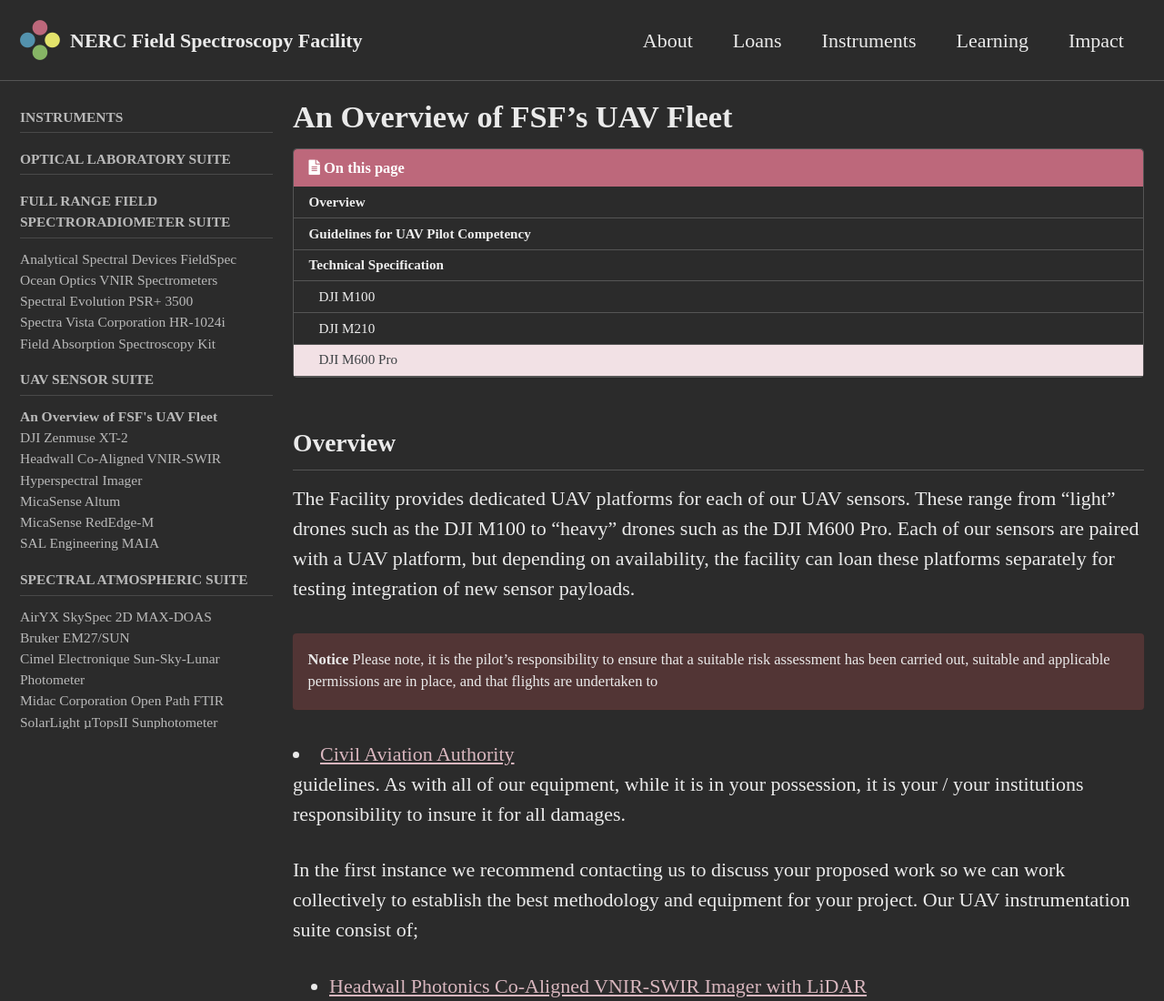
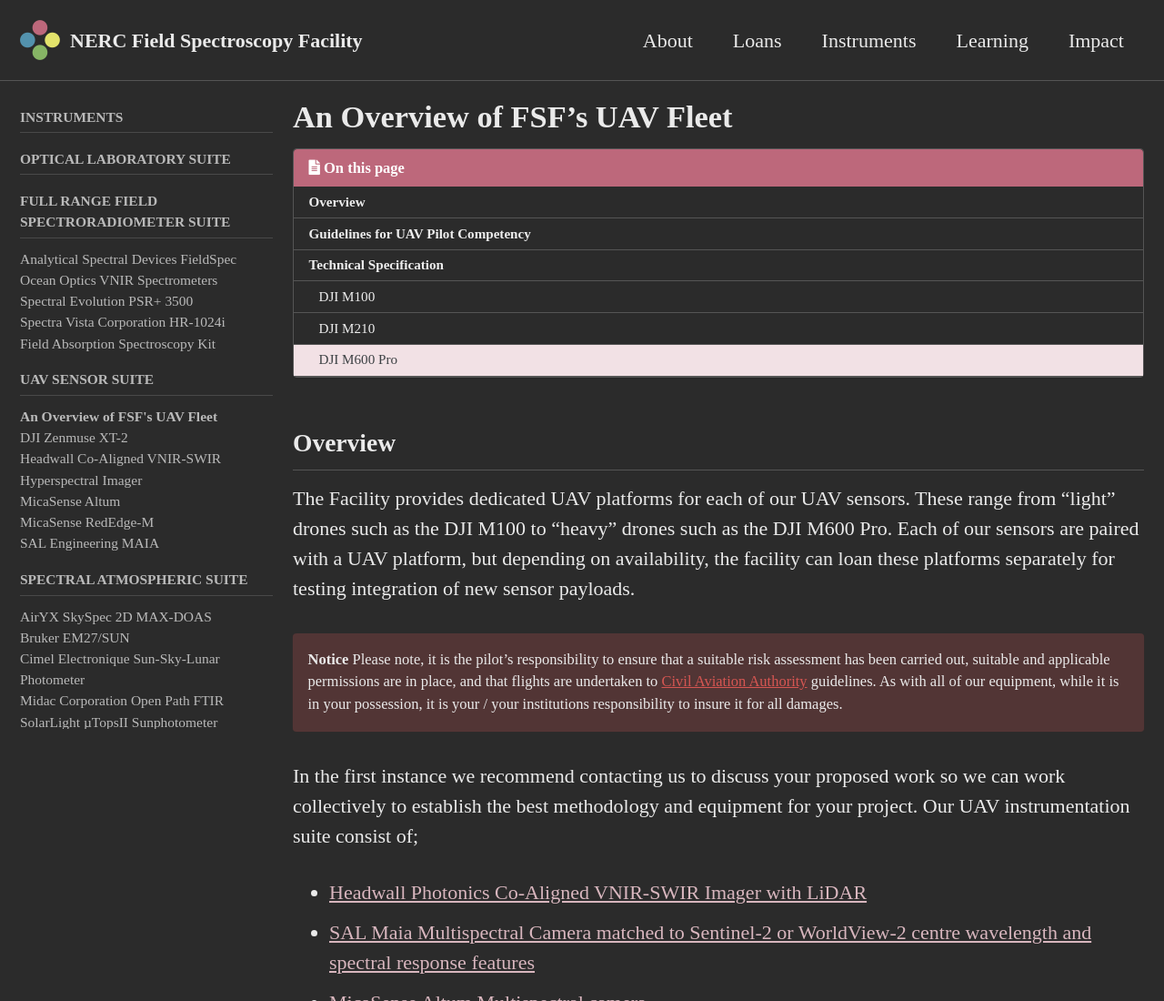
Before and after one commit to NERC-FSF/NERC-FSF.github.io, a plain HTML site: page instruments/uav/uav-fleet.html in a window 1280 px wide. Shown: the top 1100 px of the page at 91% size. Drawn offline with Linux system fonts and the light colour scheme; a web font is replaced by a local one.

Commit message:
Update uav-fleet.html

```diff
--- a/instruments/uav/uav-fleet.html
+++ b/instruments/uav/uav-fleet.html
@@ -352,7 +352,7 @@
 Each of our sensors are paired with a UAV platform, but depending on availability, the facility can loan these platforms separately for testing integration of new sensor payloads.</p>
 
 <p class="notice--danger"><strong>Notice</strong> Please note, it is the pilot’s responsibility to ensure that a suitable risk assessment has been carried out, suitable and applicable permissions are in place,
-and that flights are undertaken to <li><a href="https://www.caa.co.uk/drones/">Civil Aviation Authority</a></li> guidelines. As with all of our equipment, while it is in your possession, it is your / your institutions responsibility to insure it for all damages.</p>
+and that flights are undertaken to <a href="https://www.caa.co.uk/drones/">Civil Aviation Authority</a> guidelines. As with all of our equipment, while it is in your possession, it is your / your institutions responsibility to insure it for all damages.</p>
 
 <p>In the first instance we recommend contacting us to discuss your proposed work so we can work collectively to establish the best methodology and equipment for your project. Our UAV instrumentation suite consist of;</p>
 
```
